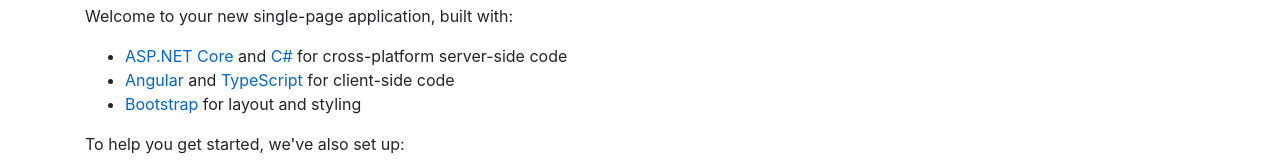
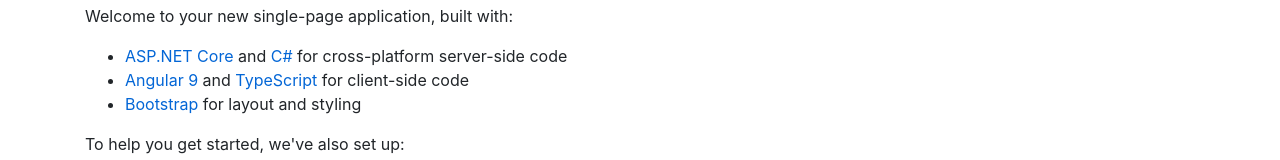
Before and after one commit to ArkTaskMakers/MakerTracker, an Angular app in the folder MakerTracker/ClientApp/: page / in a window 1280 px wide. Shown: the part 125-285 px from the top of the page. Built offline with nearby package versions, Linux system fonts and the light colour scheme.

Commit message:
updated to angular 9

```diff
--- a/MakerTracker/ClientApp/angular.json
+++ b/MakerTracker/ClientApp/angular.json
@@ -13,6 +13,7 @@
         "build": {
           "builder": "@angular-devkit/build-angular:browser",
           "options": {
+            "aot": true,
             "progress": false,
             "extractCss": true,
             "outputPath": "dist",
@@ -29,6 +30,12 @@
           },
           "configurations": {
             "production": {
+              "budgets": [
+                {
+                  "type": "anyComponentStyle",
+                  "maximumWarning": "6kb"
+                }
+              ],
               "fileReplacements": [
                 {
                   "replace": "src/environments/environment.ts",
--- a/MakerTracker/ClientApp/src/app/home/home.component.html
+++ b/MakerTracker/ClientApp/src/app/home/home.component.html
@@ -2,7 +2,7 @@
 <p>Welcome to your new single-page application, built with:</p>
 <ul>
   <li><a href='https://get.asp.net/'>ASP.NET Core</a> and <a href='https://msdn.microsoft.com/en-us/library/67ef8sbd.aspx'>C#</a> for cross-platform server-side code</li>
-  <li><a href='https://angular.io/'>Angular</a> and <a href='http://www.typescriptlang.org/'>TypeScript</a> for client-side code</li>
+  <li><a href='https://angular.io/'>Angular 9</a> and <a href='http://www.typescriptlang.org/'>TypeScript</a> for client-side code</li>
   <li><a href='http://getbootstrap.com/'>Bootstrap</a> for layout and styling</li>
 </ul>
 <p>To help you get started, we've also set up:</p>
```
Also changed, not shown: MakerTracker/ClientApp/package.json (+20 -18 lines), MakerTracker/ClientApp/src/tsconfig.app.json (+6 -3 lines), MakerTracker/ClientApp/src/tsconfig.server.json (+7 -0 lines), 2 other files (tests, documents, lock files or other folders).
